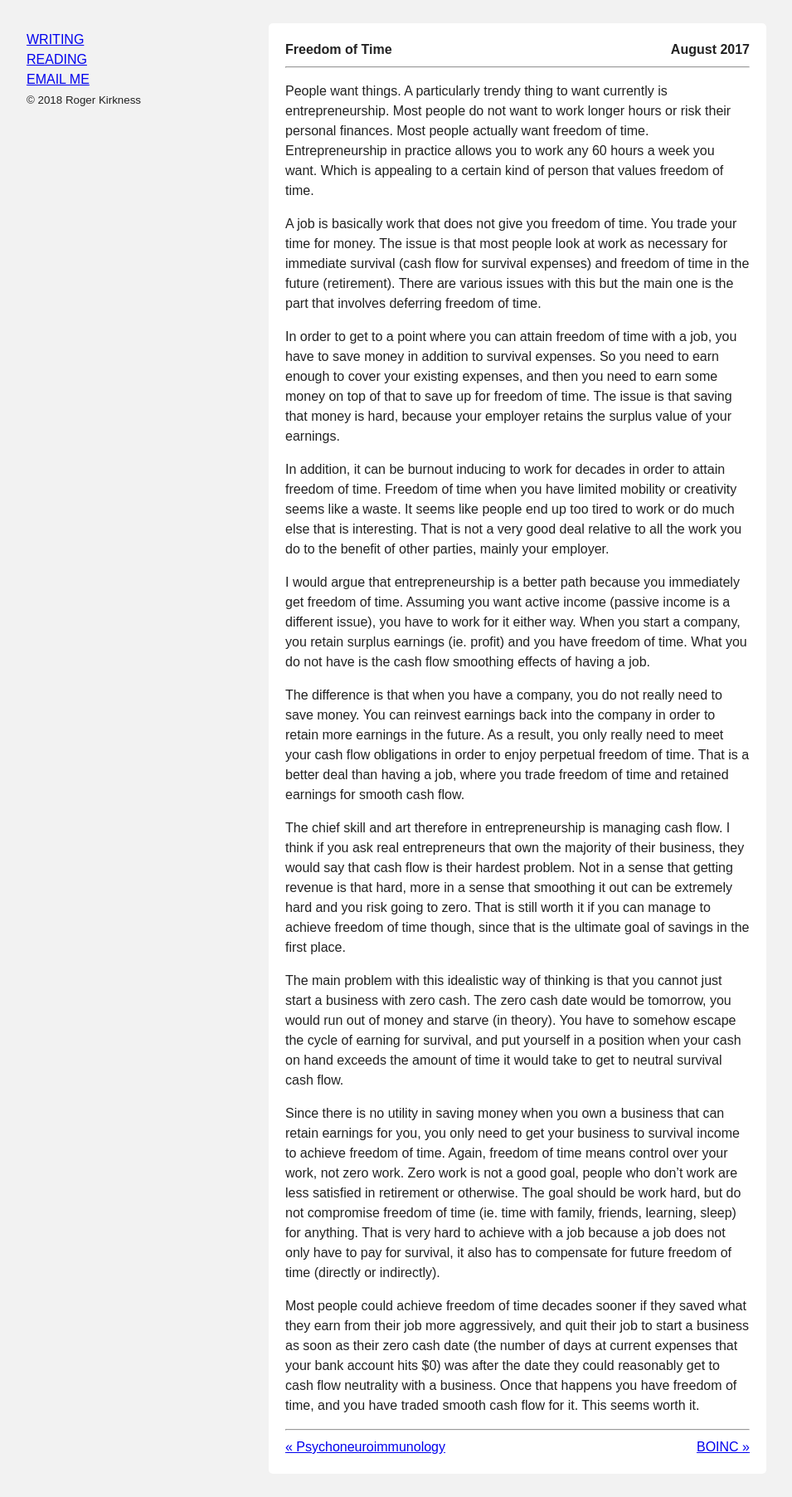
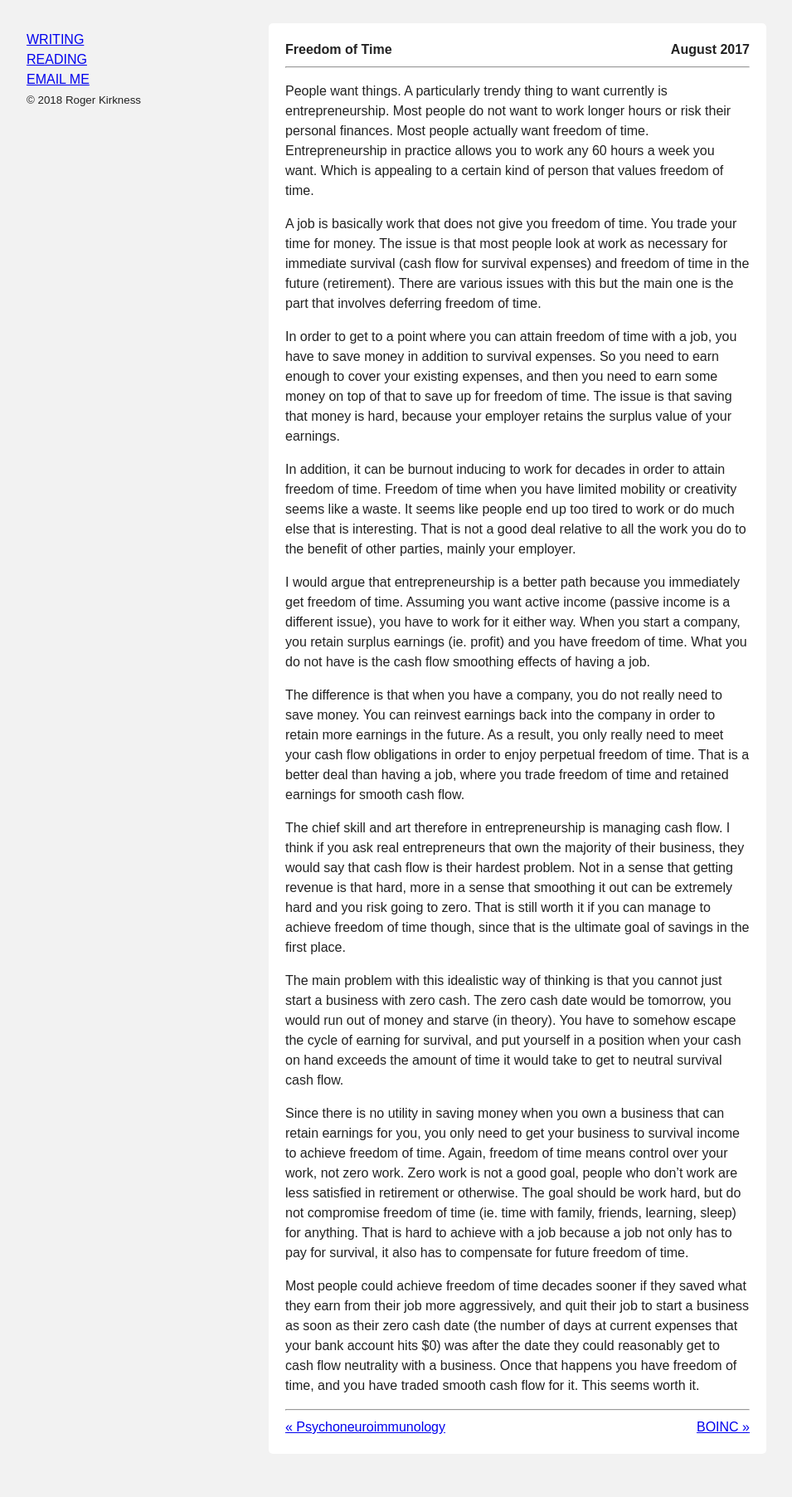
Before and after one commit to rogerkirkness/writing, a Jekyll site: the page built from _posts/2017-08-01-freedom-of-time.md, in a window 1280 px wide. Shown: the whole page at 83% size, without its empty margins (16-971 px from the left). Built offline with Jekyll 4.4.1, drawn with Linux system fonts in a browser that asks for light colours; after the commit the page ends 1780 px from its top, so only the background shows below that.

Commit message:
Update 2017-08-01-freedom-of-time.md

```diff
--- a/_posts/2017-08-01-freedom-of-time.md
+++ b/_posts/2017-08-01-freedom-of-time.md
@@ -9,7 +9,7 @@ A job is basically work that does not give you freedom of time. You trade your t
 
 In order to get to a point where you can attain freedom of time with a job, you have to save money in addition to survival expenses. So you need to earn enough to cover your existing expenses, and then you need to earn some money on top of that to save up for freedom of time. The issue is that saving that money is hard, because your employer retains the surplus value of your earnings.
 
-In addition, it can be burnout inducing to work for decades in order to attain freedom of time. Freedom of time when you have limited mobility or creativity seems like a waste. It seems like people end up too tired to work or do much else that is interesting. That is not a very good deal relative to all the work you do to the benefit of other parties, mainly your employer.
+In addition, it can be burnout inducing to work for decades in order to attain freedom of time. Freedom of time when you have limited mobility or creativity seems like a waste. It seems like people end up too tired to work or do much else that is interesting. That is not a good deal relative to all the work you do to the benefit of other parties, mainly your employer.
 
 I would argue that entrepreneurship is a better path because you immediately get freedom of time. Assuming you want active income (passive income is a different issue), you have to work for it either way. When you start a company, you retain surplus earnings (ie. profit) and you have freedom of time. What you do not have is the cash flow smoothing effects of having a job.
 
@@ -19,6 +19,6 @@ The chief skill and art therefore in entrepreneurship is managing cash flow. I t
 
 The main problem with this idealistic way of thinking is that you cannot just start a business with zero cash. The zero cash date would be tomorrow, you would run out of money and starve (in theory). You have to somehow escape the cycle of earning for survival, and put yourself in a position when your cash on hand exceeds the amount of time it would take to get to neutral survival cash flow.
 
-Since there is no utility in saving money when you own a business that can retain earnings for you, you only need to get your business to survival income to achieve freedom of time. Again, freedom of time means control over your work, not zero work. Zero work is not a good goal, people who don’t work are less satisfied in retirement or otherwise. The goal should be work hard, but do not compromise freedom of time (ie. time with family, friends, learning, sleep) for anything. That is very hard to achieve with a job because a job does not only have to pay for survival, it also has to compensate for future freedom of time (directly or indirectly).
+Since there is no utility in saving money when you own a business that can retain earnings for you, you only need to get your business to survival income to achieve freedom of time. Again, freedom of time means control over your work, not zero work. Zero work is not a good goal, people who don’t work are less satisfied in retirement or otherwise. The goal should be work hard, but do not compromise freedom of time (ie. time with family, friends, learning, sleep) for anything. That is hard to achieve with a job because a job not only has to pay for survival, it also has to compensate for future freedom of time.
 
 Most people could achieve freedom of time decades sooner if they saved what they earn from their job more aggressively, and quit their job to start a business as soon as their zero cash date (the number of days at current expenses that your bank account hits $0) was after the date they could reasonably get to cash flow neutrality with a business. Once that happens you have freedom of time, and you have traded smooth cash flow for it. This seems worth it.
```
